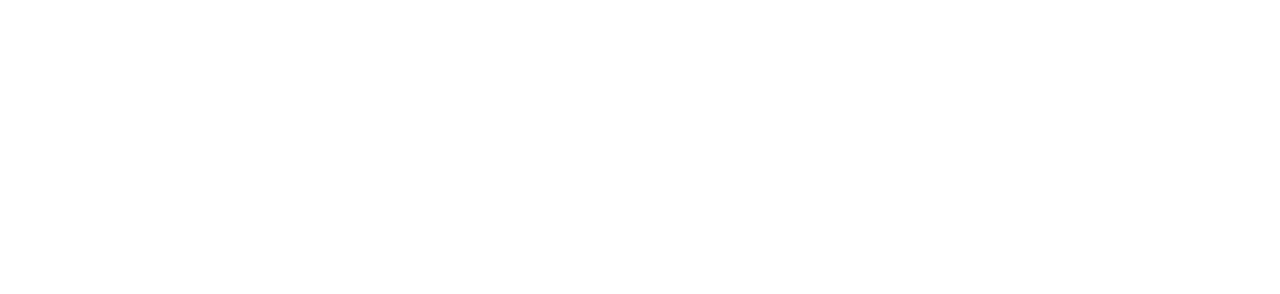
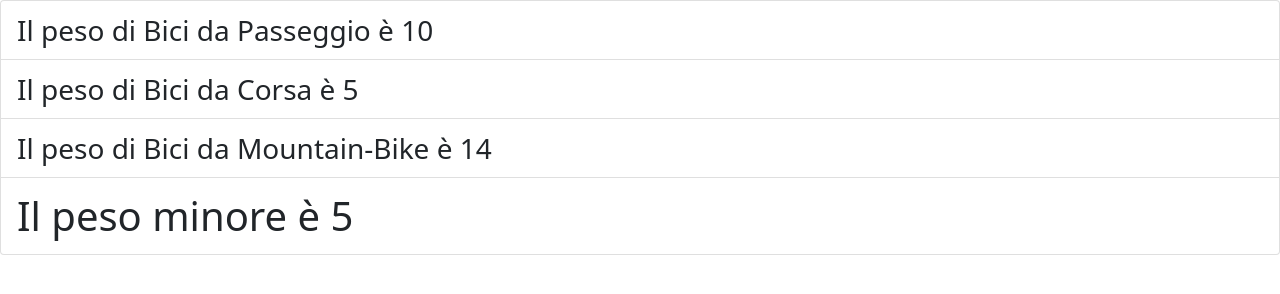
Before and after one commit to Gioelinz/js-snack-es6, a plain HTML site: page index.html in a window 1280 px wide. Drawn offline with nearby package versions, Linux system fonts and the light colour scheme.

Commit message:
add DOM version on snack1

```diff
--- a/index.html
+++ b/index.html
@@ -5,11 +5,13 @@
     <meta charset="UTF-8">
     <meta http-equiv="X-UA-Compatible" content="IE=edge">
     <meta name="viewport" content="width=device-width, initial-scale=1.0">
+    <link href="https://cdn.jsdelivr.net/npm/bootstrap@5.1.3/dist/css/bootstrap.min.css" rel="stylesheet"
+        integrity="sha384-1BmE4kWBq78iYhFldvKuhfTAU6auU8tT94WrHftjDbrCEXSU1oBoqyl2QvZ6jIW3" crossorigin="anonymous">
     <title>Snacks ES6</title>
 </head>
 
 <body>
-    <h3 id="display"></h3>
+    <ul class="list-group fs-3" id="display-bikes"></ul>
 
     <script src="js/snack1.js"></script>
     <!-- <script src="js/snack2.js"></script> -->
--- a/js/snack1.js
+++ b/js/snack1.js
@@ -3,6 +3,8 @@ Snack 1
 Creare un array di oggetti:
 Ogni oggetto descriverà una bici da corsa con le seguenti proprietà: nome e peso.
 Stampare ain console la bici con peso minore utilizzando destructuring e template literal */
+
+const displayElement = document.getElementById('display-bikes');
 
 const bikes = [
     { nome: "Passeggio", peso: 10 },
@@ -11,15 +13,32 @@ const bikes = [
 ]
 
 let arrayNum = [];
+let allWeight = '';
 
 //# giro per ogni oggetto nell array
 for (let i = 0; i < bikes.length; i++) {
     const currentBike = bikes[i];
-    const { peso } = currentBike;
-    arrayNum.push(peso)
-    console.log(arrayNum)
+    const { peso, nome } = currentBike;
 
+    // !Metodo stringa
+    /* allWeight = allWeight + `Il peso di Bici da ${nome} è ${peso}`; */
+    // !Metodo DOM
+    const liBikes = document.createElement('li');
+    liBikes.append(`Il peso di Bici da ${nome} è ${peso}`);
+    liBikes.classList.add('list-group-item');
+    displayElement.appendChild(liBikes);
+
+    arrayNum.push(peso);
+    /* console.log(arrayNum); */
 }
 
-//
-console.log(Math.min(...arrayNum))
+const minWeight = Math.min(...arrayNum);
+
+const liMinWeight = document.createElement('li');
+liMinWeight.append(`Il peso minore è ${minWeight}`)
+liMinWeight.classList.add('list-group-item');
+liMinWeight.classList.add('fs-1');
+displayElement.appendChild(liMinWeight)
+
+
+/* console.log(Math.min(...arrayNum)) */
```
